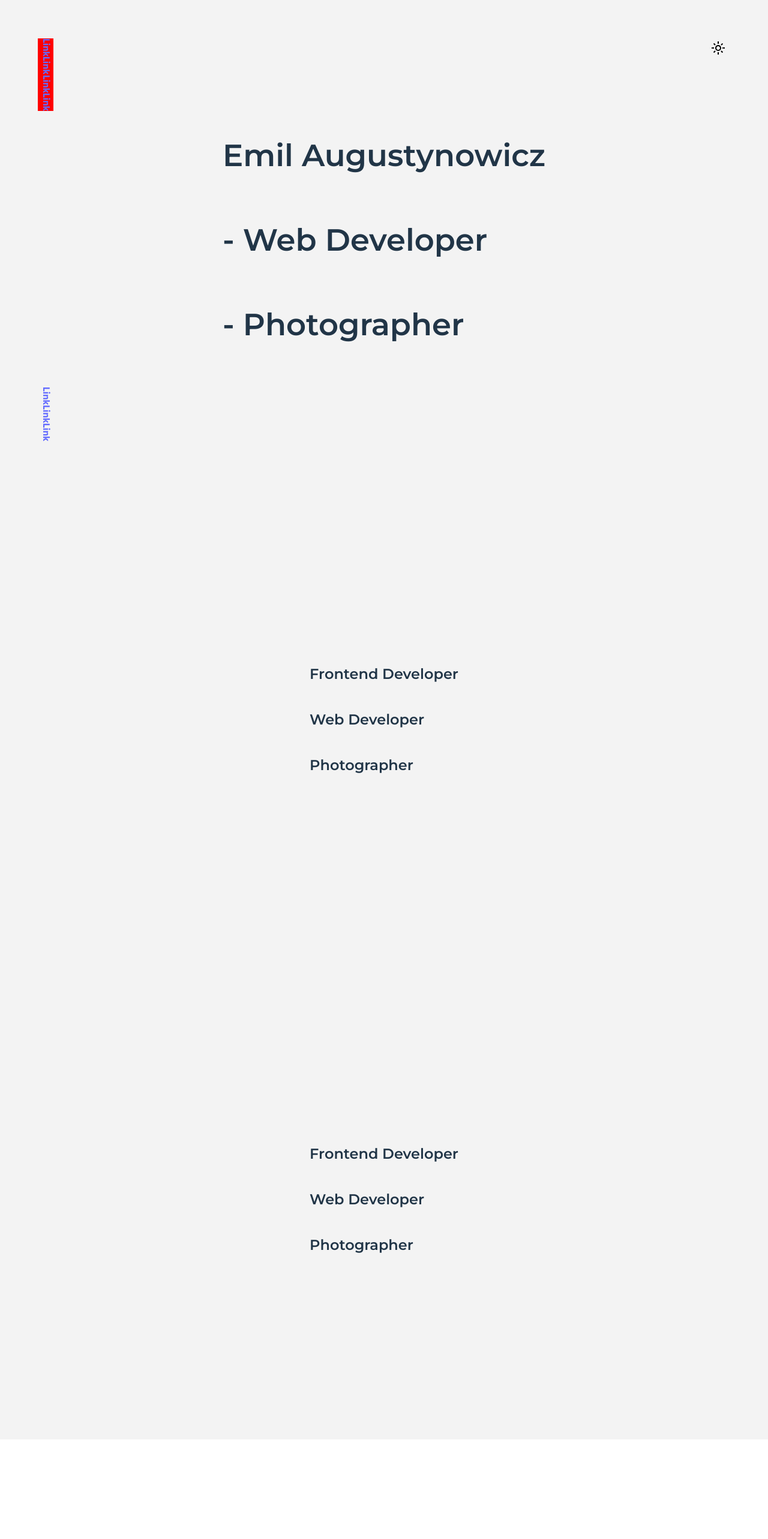
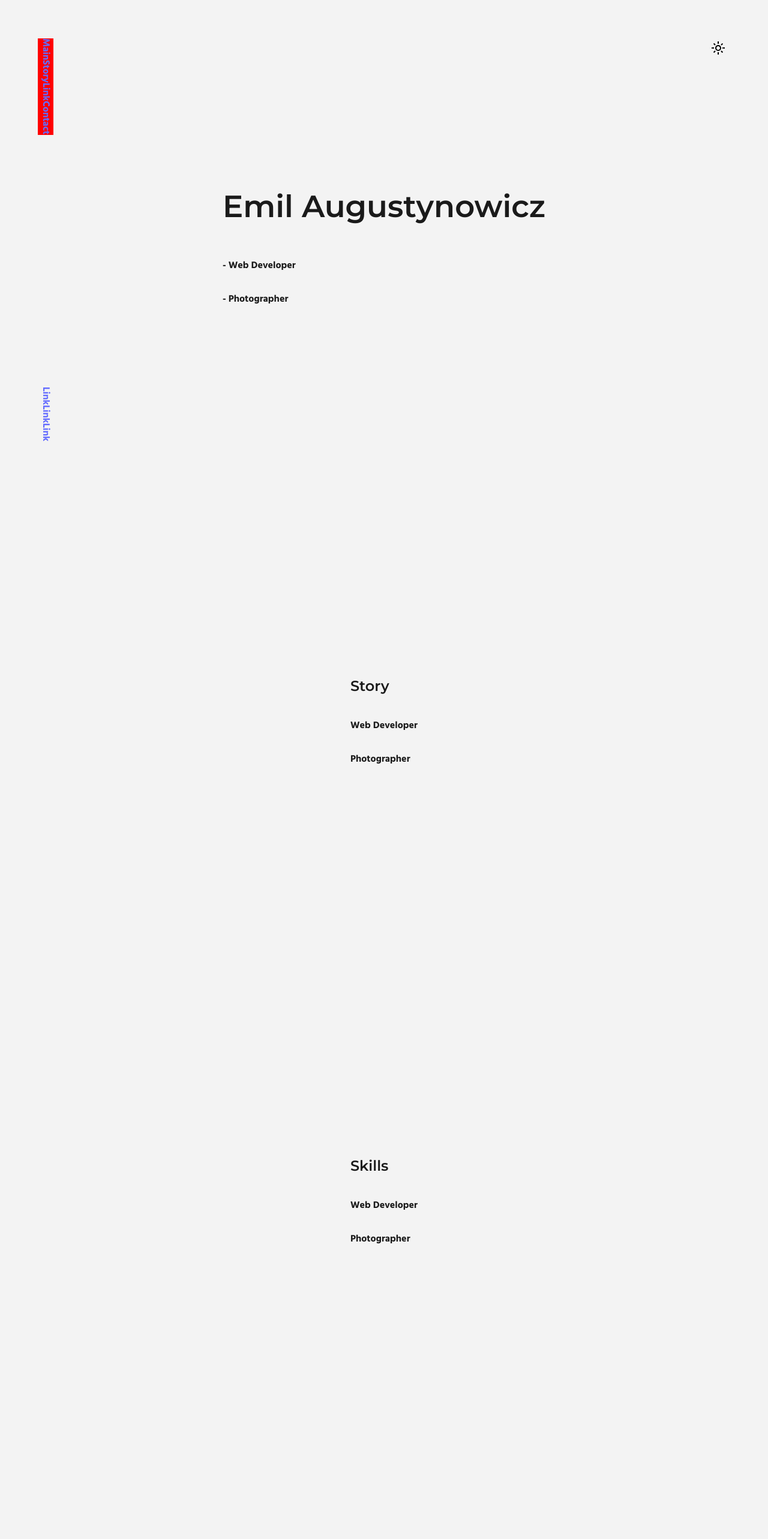
Before and after one commit to Zdechlak89/portfolio_react_ts, a React (Vite) app: page / in a window 1280 px wide. Shown: the top 2566 px of the page at 60% size. Before the commit the page ends 2400 px from the top, so only its background shows below. Built offline with nearby package versions, Linux system fonts and the light colour scheme.

Commit message:
Minor changes befor start as a warmup

```diff
--- a/src/App.scss
+++ /dev/null
@@ -1,28 +0,0 @@
-* {
-  box-sizing: border-box;
-}
-
-#root {
-  max-width: 1280px;
-  margin: 0 auto;
-  text-align: center;
-}
-
-.logo {
-  height: 6em;
-  padding: 1.5em;
-}
-.logo:hover {
-  filter: drop-shadow(0 0 2em #646cffaa);
-}
-.logo.react:hover {
-  filter: drop-shadow(0 0 2em #61dafbaa);
-}
-
-.card {
-  padding: 2em;
-}
-
-.read-the-docs {
-  color: #888;
-}
--- a/src/App.tsx
+++ b/src/App.tsx
@@ -1,4 +1,3 @@
-import "./App.scss";
 import React, { useState } from "react";
 import Header from "./components/Header";
 import MainSection from "./components/Main";
--- a/src/components/Header.tsx
+++ b/src/components/Header.tsx
@@ -14,11 +14,11 @@ function Header() {
   return (
     <>
       <header>
-        <nav className="">
+        <nav>
+          <Link href="#main">Main</Link>
+          <Link href="#story">Story</Link>
           <Link href="#">Link</Link>
-          <Link href="#">Link</Link>
-          <Link href="#">Link</Link>
-          <Link href="#">Link</Link>
+          <Link href="#contact">Contact</Link>
         </nav>
         <ModeButton
           className={`mode ` + darkMode}
--- a/src/components/Main.tsx
+++ b/src/components/Main.tsx
@@ -4,20 +4,25 @@ const MainSection = () => {
   return (
     <>
       <main>
-        <Section>
-          <h1>Emil Augustynowicz</h1>
-          <h1>- Web Developer</h1>
-          <h1>- Photographer</h1>
+        <Section id="main">
+          <h1 className="main-heading">Emil Augustynowicz</h1>
+          <p>- Web Developer</p>
+          <p>- Photographer</p>
         </Section>
-        <Section>
-          <h2>Frontend Developer</h2>
-          <h2>Web Developer</h2>
-          <h2>Photographer</h2>
+        <Section id="story">
+          <h2>Story</h2>
+          <p>Web Developer</p>
+          <p>Photographer</p>
         </Section>
-        <Section>
-          <h2>Frontend Developer</h2>
-          <h2>Web Developer</h2>
-          <h2>Photographer</h2>
+        <Section id="skills">
+          <h2>Skills</h2>
+          <p>Web Developer</p>
+          <p>Photographer</p>
+        </Section>
+        <Section id="contact">
+          <h2>Contact</h2>
+          <p>Web Developer</p>
+          <p>Photographer</p>
         </Section>
       </main>
     </>
--- a/src/components/Section.tsx
+++ b/src/components/Section.tsx
@@ -2,12 +2,13 @@ import styled from "styled-components";
 
 const Section = styled.section`
   min-height: 100dvh;
+  width: 100%;
   display: flex;
   flex-direction: column;
   flex-wrap: wrap;
   align-content: center;
   justify-content: center;
-  align-items: start;
+  align-items: flex-start;
 `;
 
 export default Section;
--- a/src/index.scss
+++ b/src/index.scss
@@ -34,7 +34,14 @@
   -webkit-font-smoothing: antialiased;
   -moz-osx-font-smoothing: grayscale;
 }
-
+#root {
+  max-width: 1280px;
+  margin: 0 auto;
+  text-align: center;
+}
+* {
+  box-sizing: border-box;
+}
 a {
   font-weight: 500;
   color: #646cff;
@@ -51,16 +58,17 @@ body {
   min-width: 320px;
   min-height: 100vh;
   background-color: #f3f3f3;
+  color: #1a1a1a;
   transition: all 0.5s ease-out;
 
   &.dark {
     background-color: #2c2c2c;
-    color: #b3cfe7;
+    color: #ffffff;
     transition: all 0.5s ease-out;
 
     a {
       font-weight: 500;
-      color: #646cff;
+      color: #09ff00;
       text-decoration: inherit;
     }
     a:hover {
```
